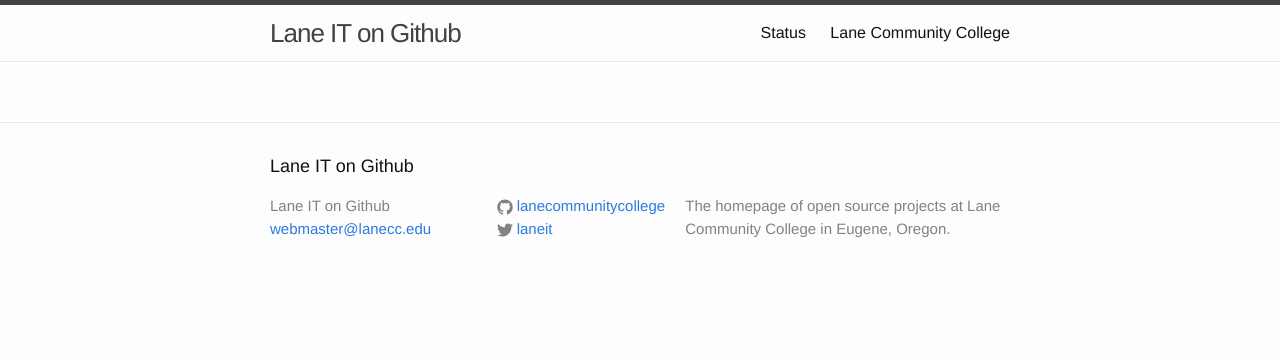
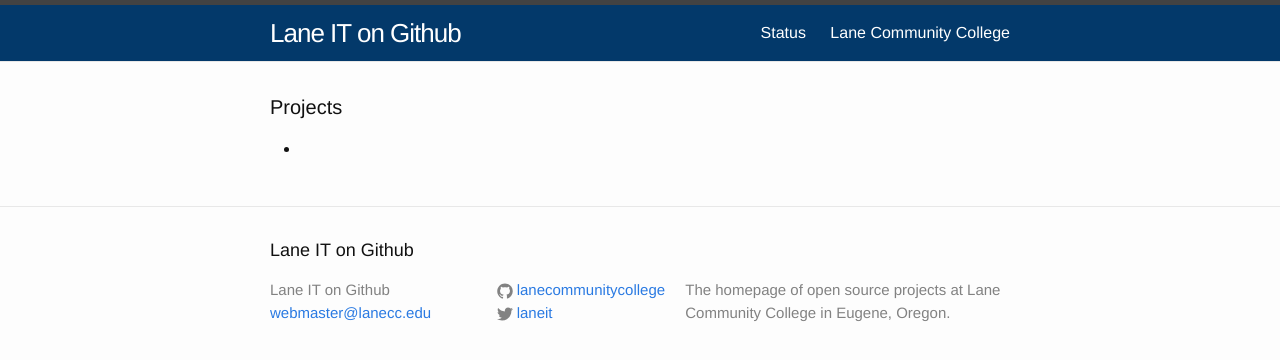
Before and after one commit to LaneCommunityCollege/lanecommunitycollege.github.io, a Jekyll site: the page built from index.html, in a window 1280 px wide. Shown: the top 360 px of the page. Built offline with Jekyll 4.4.1, drawn with Linux system fonts in a browser that asks for light colours.

Commit message:
prettier header

```diff
--- a/_sass/_layout.scss
+++ b/_sass/_layout.scss
@@ -2,6 +2,7 @@
  * Site header
  */
 .site-header {
+    background-color: $dark-blue;
     border-top: 5px solid $grey-color-dark;
     border-bottom: 1px solid $grey-color-light;
     min-height: 56px;
@@ -11,6 +12,7 @@
 }
 
 .site-title {
+    color: $white;
     font-size: 26px;
     line-height: 56px;
     letter-spacing: -1px;
@@ -19,7 +21,7 @@
 
     &,
     &:visited {
-        color: $grey-color-dark;
+        color: $white;
     }
 }
 
@@ -32,7 +34,7 @@
     }
 
     .page-link {
-        color: $text-color;
+        color: $white;
         line-height: $base-line-height;
 
         // Gaps between nav items, but not on the first one
--- a/css/main.scss
+++ b/css/main.scss
@@ -20,6 +20,9 @@ $brand-color:      #2a7ae2;
 $grey-color:       #828282;
 $grey-color-light: lighten($grey-color, 40%);
 $grey-color-dark:  darken($grey-color, 25%);
+
+$dark-blue: #03396A;
+$white: #fff;
 
 // Width of the content area
 $content-width:    800px;
--- a/index.html
+++ b/index.html
@@ -4,5 +4,12 @@ layout: default
 
 <div class="home">
 
+  <h1 class="page-heading">Projects</h1>
+
+  <ul class="project-list">
+    <li>
+
+    </li>
+  </ul>
 
 </div>
```
